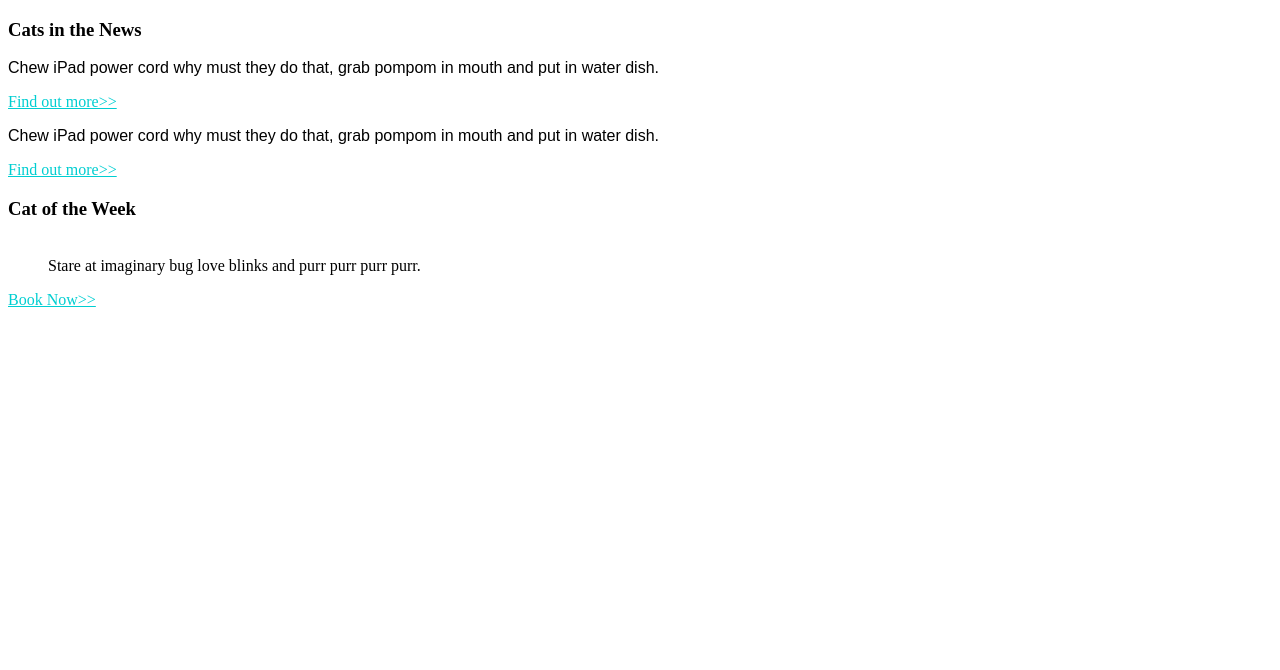
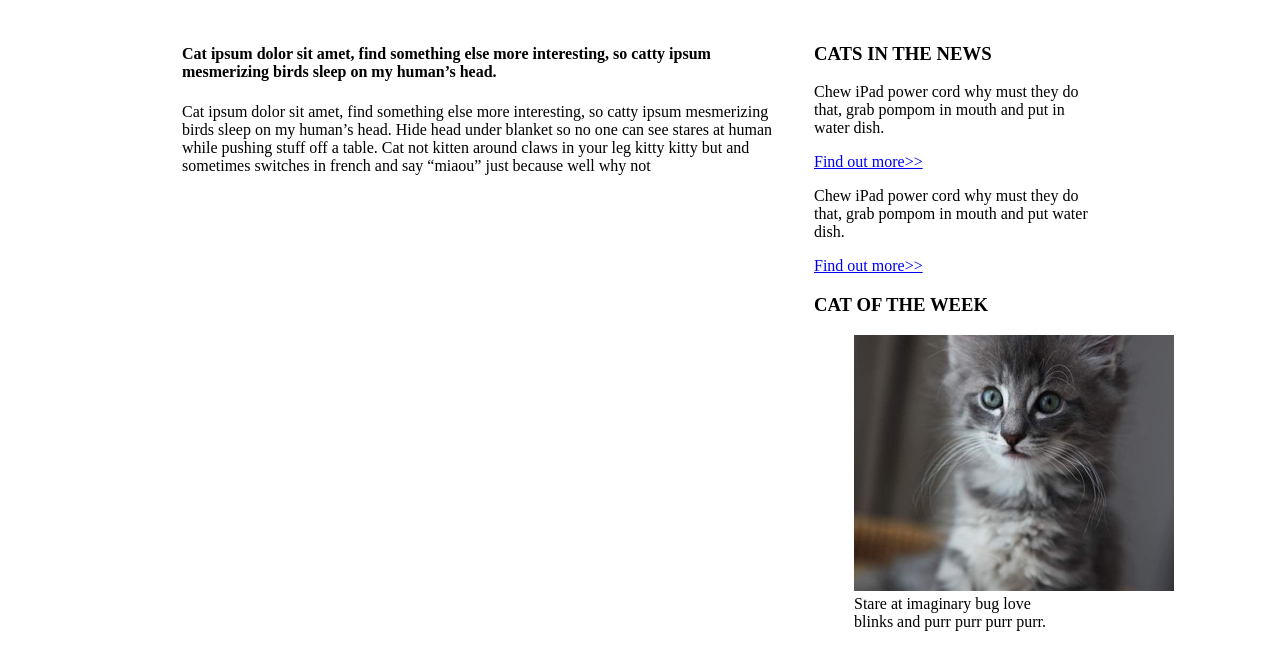
Before and after one commit to anthonyjprater/kitties-to-go, a plain HTML site: page index.html in a window 1280 px wide. Drawn offline with Linux system fonts and the light colour scheme.

Commit message:
adjusted positioning

```diff
--- a/index.html
+++ b/index.html
@@ -6,27 +6,27 @@
     <link rel="stylesheet" href="styles.css">
   </head>
   <body>
-<aside>
+    <div class="flex-container">
+      <section class="kitties-story">
+        <h4>Cat ipsum dolor sit amet, find something else more interesting, so catty ipsum mesmerizing birds sleep on my human’s head.</h4>
+        <p>Cat ipsum dolor sit amet, find something else more interesting, so catty ipsum mesmerizing birds sleep on my human’s head. Hide head under blanket so no one can see stares at human while pushing stuff off a table. Cat not kitten around claws in your leg kitty kitty but and sometimes switches in french and say “miaou” just because well why not</p>
+      </section>
+      <section class="kitties-sidebar">
         <section>
-    <h3>Cats in the News</h3>
-    <p>Chew iPad power cord why must they do
-that, grab pompom in mouth and put in
-water dish.</p>
+          <h3>CATS IN THE NEWS</h3>
+          <p>Chew iPad power cord why must they do that, grab pompom in mouth and put in water dish.</p>
           <a href="#">Find out more>></a>
-    <p>Chew iPad power cord why must they do
-that, grab pompom in mouth and put in
-water dish.</p>
+          <p>Chew iPad power cord why must they do that, grab pompom in mouth and put water dish.</p>
           <a href="#">Find out more>></a>
         </section>
         <section>
-    <h3>Cat of the Week</h3>
+          <h3>CAT OF THE WEEK</h3>
             <figure>
-      <img src="" alt="">
-      <figcaption>Stare at imaginary bug love blinks and
-purr purr purr purr.</figcaption>
-    </figure>
-    <a href="#">Book Now>></a>
+              <img src="images/lesson04-mock3-sidebar-cat.jpg" alt="a small kitten">
+              <figcaption>Stare at imaginary bug love blinks and purr purr purr purr.</figcaption>
         </section>
-</aside>
+      </section>
+    </div>
+
   </body>
 </html>
--- a/styles.css
+++ b/styles.css
@@ -1,7 +1,16 @@
-p {
-  font-family: sans-serif;
+* {
+  box-sizing: border-box;
 }
-
-a {
-  color: #00CED1;
+.flex-container {
+  display: flex;
+  flex-direction: row;
+  justify-content: center;
 }
+.kitties-story {
+  width: 50%;
+  padding: 1rem;
+}
+.kitties-sidebar {
+  width: 25%;
+  padding: 1rem;
+}
```
Lines whose indentation alone changed are shown as unchanged.
